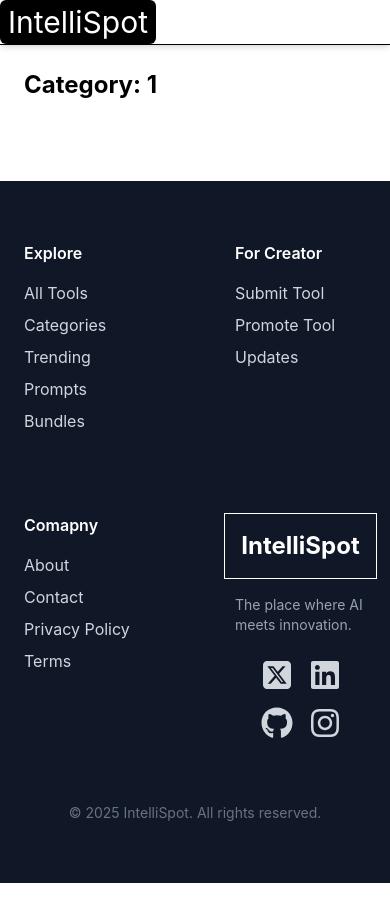
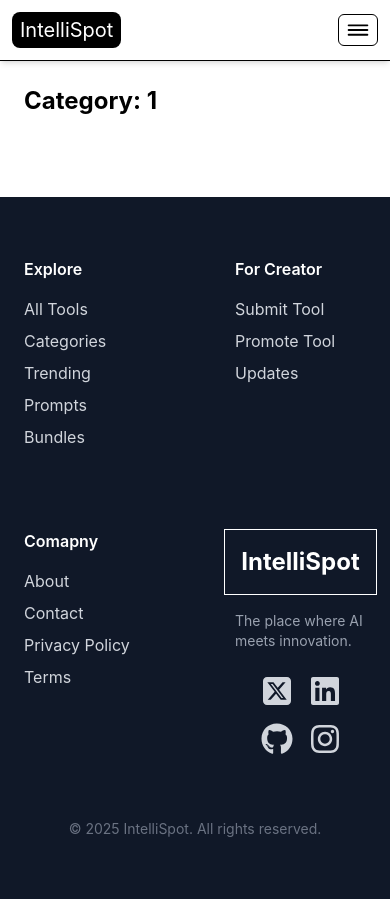
Before and after one commit to Fenil-Techy/IntelliSpot, a React (Vite) app: page /category/1 in a window 390 px wide. Built offline with nearby package versions, Linux system fonts and the light colour scheme.

Commit message:
add menu for mobile

```diff
--- a/src/components/layout/Navbar.jsx
+++ b/src/components/layout/Navbar.jsx
@@ -1,21 +1,30 @@
 import { NavLink } from "react-router-dom"
 import { IoReorderThreeOutline } from "react-icons/io5";
+import { useState } from "react";
 
 export const NavBar = () => {
+
+    const[isOpen,setIsOpen]=useState(false)
+
     const links = [
         { name: "Home", path: "/" },
         { name: "Tools", path: "/toollist" },
-        { name: "AI Review", path: "/review" },
-        { name: "Prompt", path: "/prompt" },
+        { name: "Prompts", path: "/prompt" },
+        { name: "Bundles", path: "/Bundles" },
+        { name: "Submit Tool", path: "/submittool" },
+        { name: "Advertise", path: "/advertise" },
+        { name: "Sign in", path: "/signin" },
+        { name: "Login", path: "/login" },
     ]
     return (
-        <div>
-            <nav className="w-max-7xl flex font-primary font-weight border-b border-border justify-between  items-center shadow-md">
+        <div className="">
+            <nav className="w-max-7xl p-3 flex font-primary font-weight border-b border-border justify-between  items-center shadow-md">
                 <div className="">
-                    <h1 className="text-3xl text-white bg-black rounded-md px-2 py-1">IntelliSpot</h1>
+                    <h1 className=" text-xl md:text-3xl text-white bg-black rounded-lg px-2 py-1">IntelliSpot</h1>
                 </div>
-                <div className="hidden">
-                    <ul className="flex gap-7 text-xl pr-4">
+                <div className={`${isOpen?"translate-x-0":"translate-x-full"} fixed top-0 right-0 transform transition-transform duration-300 bg-white w-64 h-full py-10 z-50`}>
+                    <button onClick={()=>setIsOpen(!isOpen)} className="text-right w-full text-2xl px-7 py-3">✕</button>
+                    <ul className="flex flex-col gap-7 text-xl px-10">
                         {links.map((links) => (
                             <li key={links.path}>
                                 <NavLink to={links.path}
@@ -34,14 +43,13 @@
                             </li>
                         ))}
 
-                        <li className="cursor-pointer border px-1 rounded-md font-medium
+                    </ul>
+                </div>
+                <button onClick={()=>setIsOpen(!isOpen)} className="cursor-pointer border px-1 rounded-md font-medium
                  transition-colors duration-200
                  hover:bg-black hover:text-white">
-                            <IoReorderThreeOutline className="text-3xl"/>
-                        </li>
-                    </ul>
-
-                </div>
+                    <IoReorderThreeOutline className="text-3xl" />
+                </button>
             </nav>
 
         </div>
```
